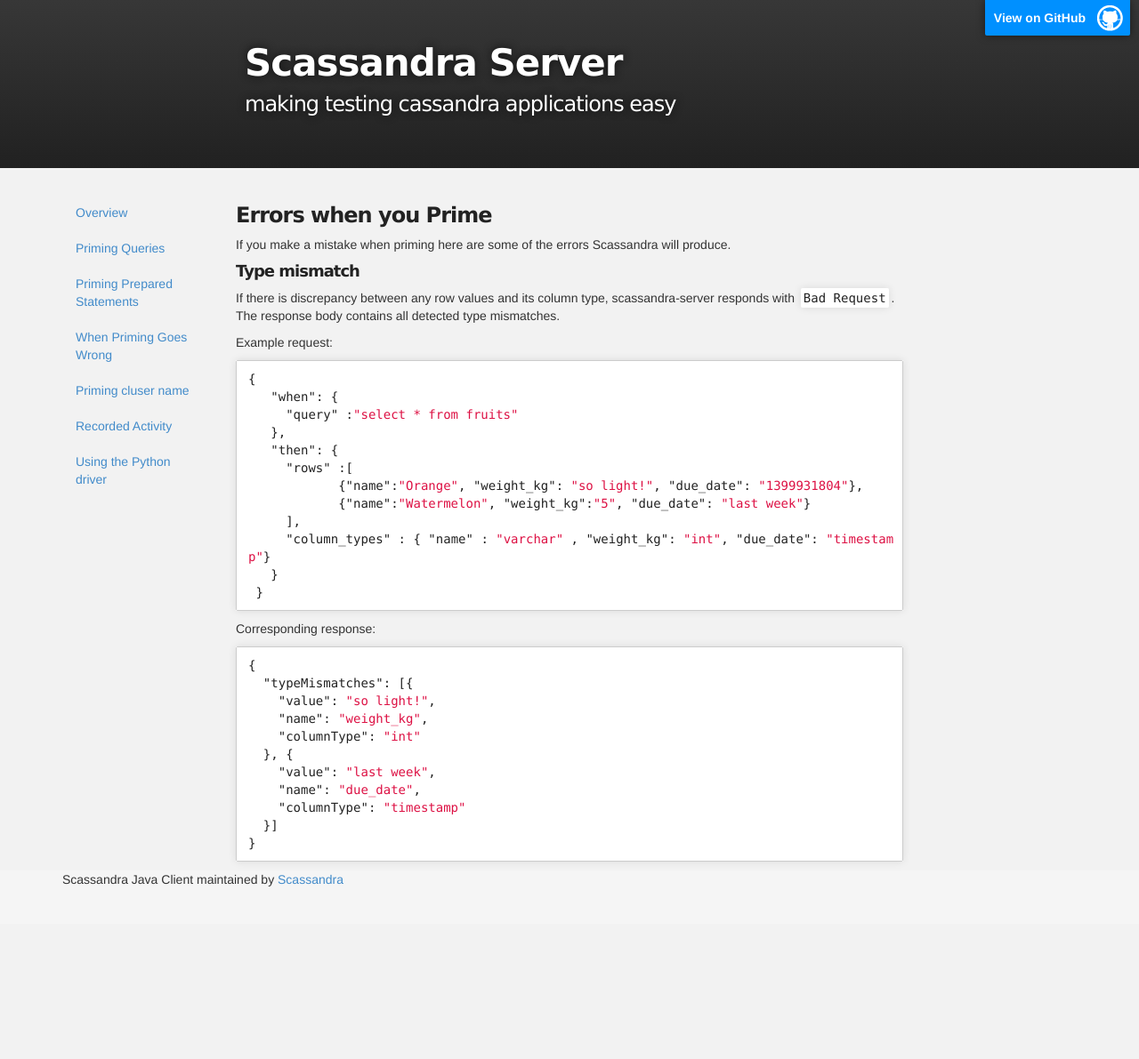
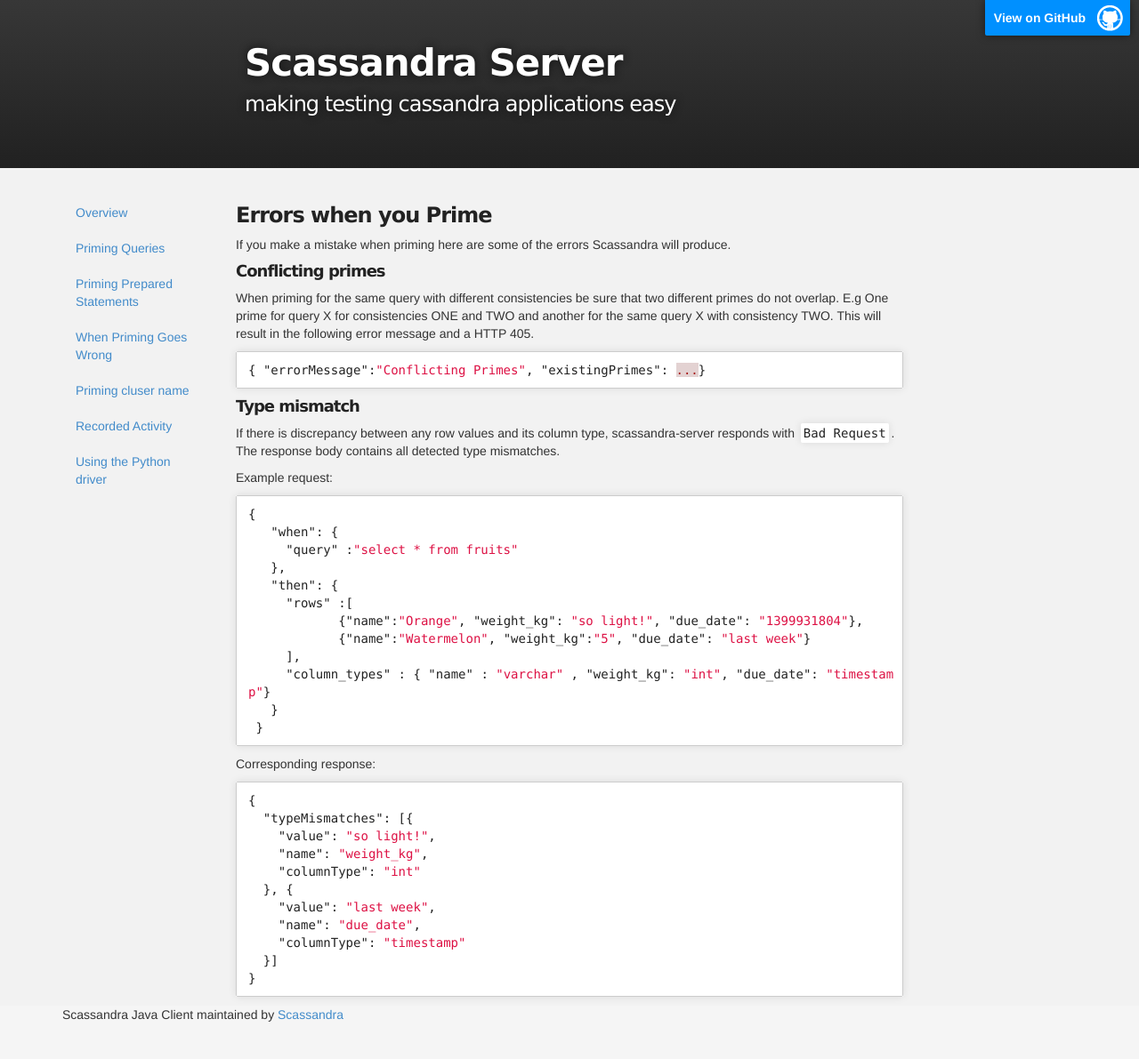
Before and after one commit to scassandra/scassandra-server, a Jekyll site: the page built from priming-errors.md, in a window 1280 px wide. Shown: the whole page at 89% size. Built offline with Jekyll 4.4.1, drawn with Linux system fonts in a browser that asks for light colours; Markdown is read by kramdown in place of the engine named in the settings; before the commit the page ends 1039 px from its top, so only the background shows below that.

Commit message:
Added conflicting primes example to priming error page.

````diff
--- a/priming-errors.md
+++ b/priming-errors.md
@@ -4,6 +4,14 @@
 ### Errors when you Prime
 
 If you make a mistake when priming here are some of the errors Scassandra will produce.
+
+#### Conflicting primes
+
+When priming for the same query with different consistencies be sure that two different primes do not overlap. E.g One prime for query X for consistencies ONE and TWO and another for the same query X with consistency TWO. This will result in the following error message and a HTTP 405.
+
+```json
+{ "errorMessage":"Conflicting Primes", "existingPrimes": ...}
+```
 
 #### Type mismatch
 
````
